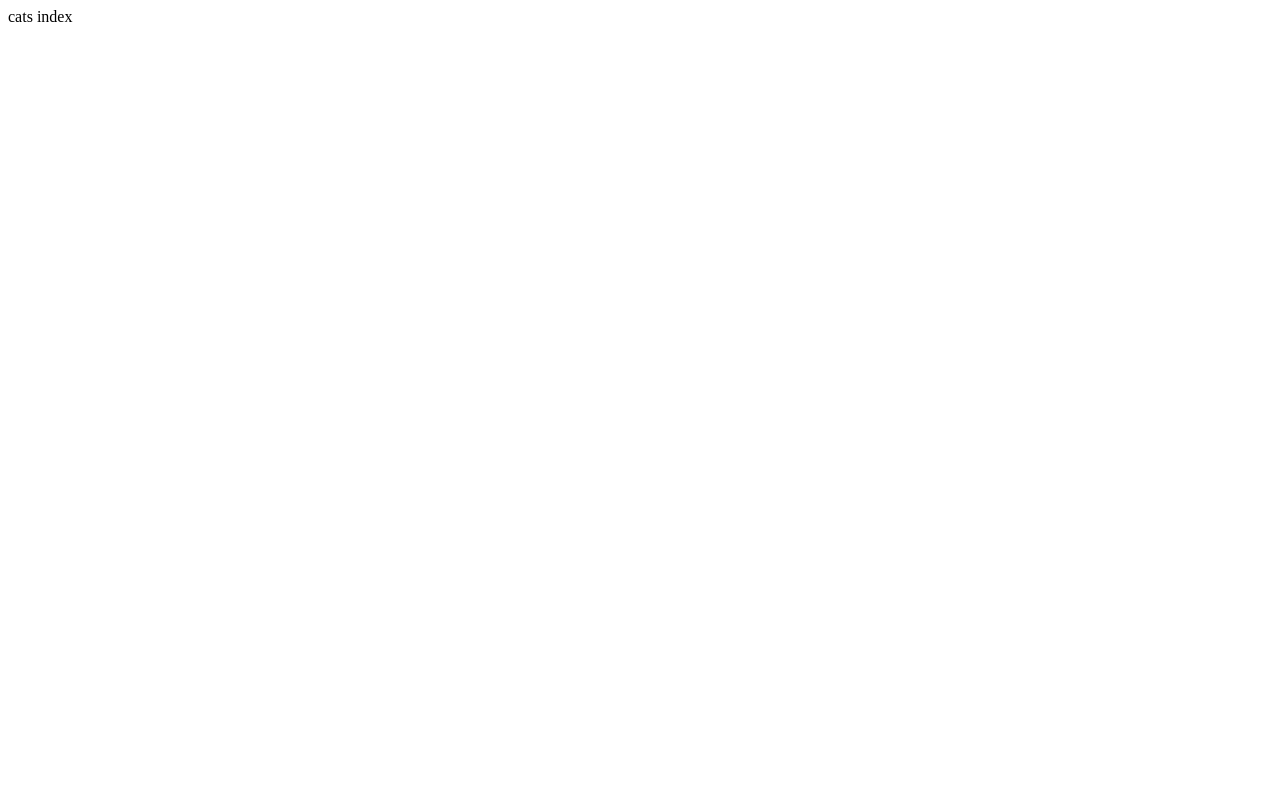
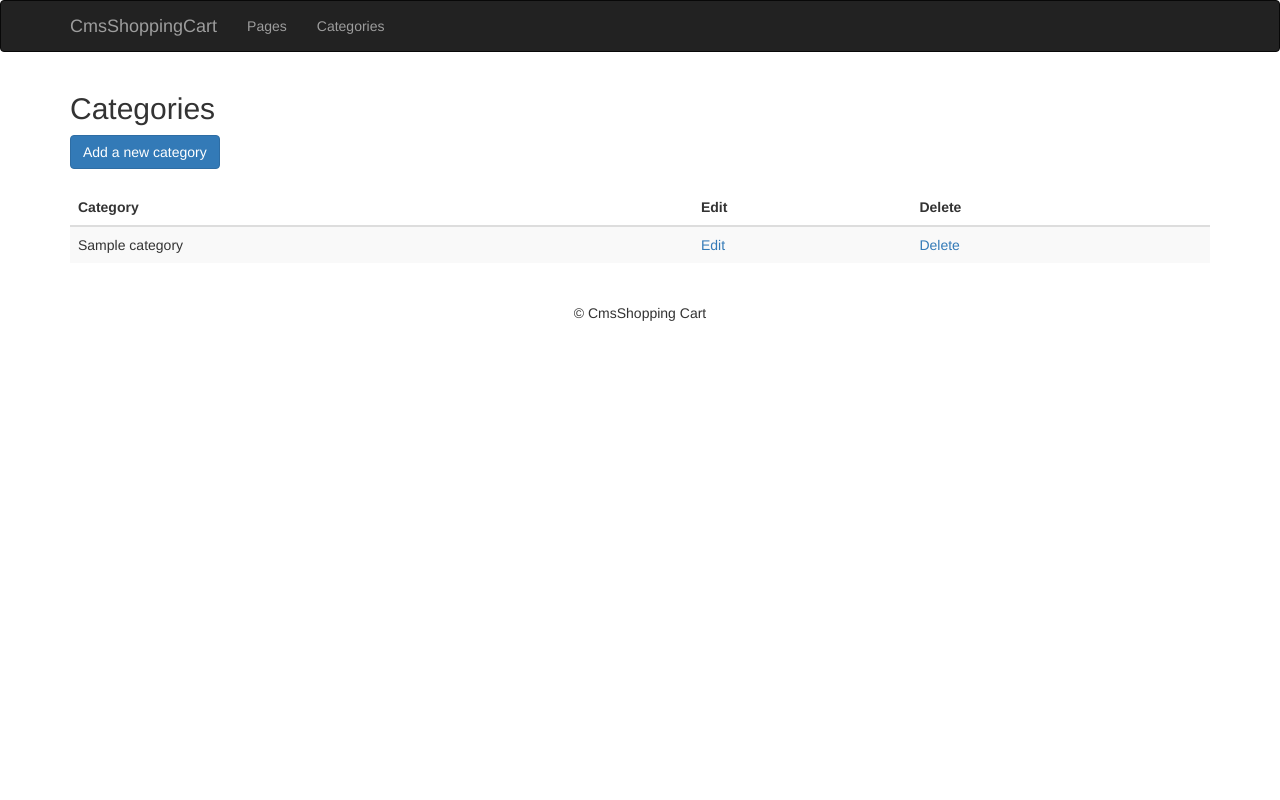
Before and after one commit to nishantsubedi/shop, a Node server app: page /admin/categories in a window 1280 px wide. Before the commit the page is almost empty. Run offline with Node 20, Linux system fonts and the light colour scheme; tables that the repository leaves empty hold one stand-in row (values such as "Sample post"); some libraries are stand-ins or nearby versions.

Commit message:
addted category index page

```diff
--- a/routes/admin_categories.js
+++ b/routes/admin_categories.js
@@ -5,16 +5,17 @@ var router = express.Router();
 var Category = require('../models/category');
 
 /*
-* GET pages index
+* GET category index
 */
 router.get('/', function(req, res){
-    res.send('cats index');
-    // Page.find({}).sort({sorting: 1}).exec((err, pages) => {
-    //     res.render('admin/pages', {
-    //         title: 'Pages',
-    //         pages: pages
-    //     });
-    // });
+    Category.find((err, categories) => {
+        if(err) console.log(err);
+
+        res.render('admin/categories', {
+            title: 'Categories',
+            categories: categories
+        });
+    });
 
 });
 
--- a/views/_layouts/adminheader.ejs
+++ b/views/_layouts/adminheader.ejs
@@ -31,6 +31,7 @@
         <div id="navbar" class="collapse navbar-collapse">
           <ul class="nav navbar-nav">
             <li><a href="/admin/pages">Pages</a></li>
+            <li><a href="/admin/categories">Categories</a></li>
 
           </ul>
         </div>
--- /dev/null
+++ b/views/admin/categories.ejs
@@ -0,0 +1,29 @@
+<%- include('../_layouts/adminheader') %>
+
+    <h2 class="page-title"> Categories</h2>
+    <a href='/admin/categories/add-category' class="btn btn-primary"> Add a new category</a>
+    <br><br>
+
+    <table class="table table-striped ">
+        <thead>
+            <tr>
+                <th>Category</th>
+                <th>Edit</th>
+                <th>Delete</th>
+
+            </tr>
+        </thead>
+        <tbody>
+            <% categories.forEach((cat) => { %>
+                <tr>
+                    <td><%= cat.title %></td>
+                    <td><a href="/admin/categories/edit-category/<%= cat.slug %>">Edit </a></td>
+                    <td><a class="confirmDeletion" href="/admin/categories/delete-category/<%= cat._id %>">Delete </a></td>
+
+
+                </tr>
+            <% }); %>
+        </tbody>
+    </table>
+
+    <%- include('../_layouts/adminfooter') %>
```
